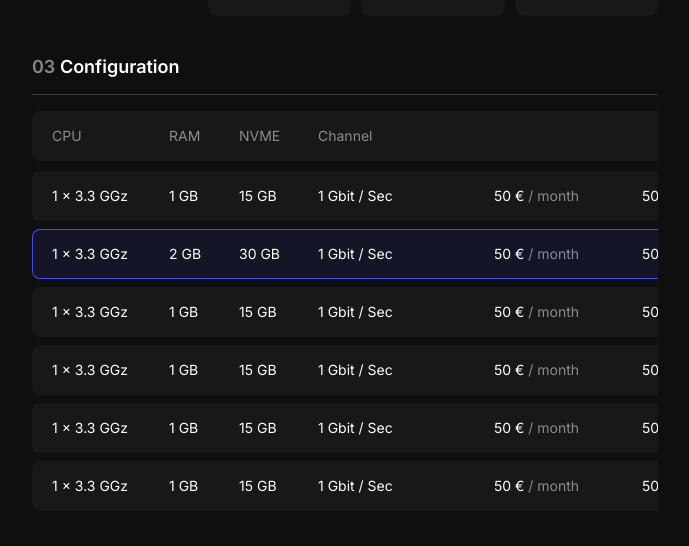
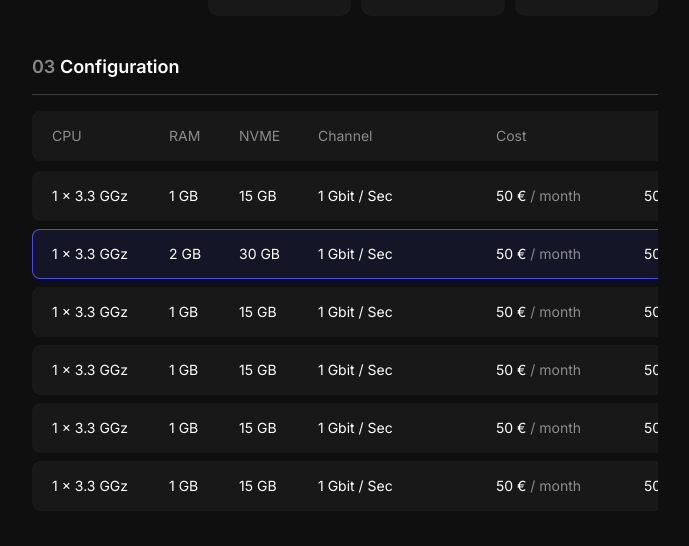
Before and after one commit to AnastasiiaDedela/kerny, a Next.js app: page /workspace/new-server in a window 1280 px wide. Shown: the part 1100-1646 px from the top of the page, without its empty margins (252-941 px from the left). Built offline with nearby package versions, Linux system fonts and the light colour scheme.

Commit message:
refactor: refactor styles

```diff
--- a/src/components/pricing/TariffTable.tsx
+++ b/src/components/pricing/TariffTable.tsx
@@ -123,9 +123,10 @@ export function TariffTable({ data, selectedId, onSelect, showHourly = false }:
               <span className={cn(HOURLY_CELL, 'ml-10 w-[30px] text-white/50')}>RAM</span>
               <span className={cn(HOURLY_CELL, 'ml-10 w-[39px] text-white/50')}>NVME</span>
               <span className={cn(HOURLY_CELL, 'ml-10 w-[76px] text-white/50')}>Channel</span>
-              <span className={cn(HOURLY_CELL, 'ml-[100px] w-[216px] text-right text-white/50')}>
-                Cost
-              </span>
+              <div className="ml-auto flex items-center gap-[70px]">
+                <span className={cn(HOURLY_CELL, 'w-[78px] text-white/50')}>Cost</span>
+                <span className="w-[68px]" aria-hidden="true" />
+              </div>
             </div>
 
             {/* Rows */}
@@ -150,12 +151,14 @@ export function TariffTable({ data, selectedId, onSelect, showHourly = false }:
                     <span className={cn(HOURLY_CELL, 'ml-10 w-[76px] text-white')}>
                       {row.channel}
                     </span>
-                    <span className={cn(HOURLY_CELL, 'ml-[100px] w-[78px] text-white')}>
-                      {row.costPerMonth} € <span className="text-white/50">/ month</span>
-                    </span>
-                    <span className={cn(HOURLY_CELL, 'ml-[70px] w-[68px] text-right text-white')}>
-                      {row.costPerMonth} € <span className="text-white/50">/ hour</span>
-                    </span>
+                    <div className="ml-auto flex items-center gap-[70px]">
+                      <span className={cn(HOURLY_CELL, 'w-[78px] text-white')}>
+                        {row.costPerMonth} € <span className="text-white/50">/ month</span>
+                      </span>
+                      <span className={cn(HOURLY_CELL, 'w-[68px] text-right text-white')}>
+                        {row.costPerMonth} € <span className="text-white/50">/ hour</span>
+                      </span>
+                    </div>
                   </div>
                 );
               })}
```
